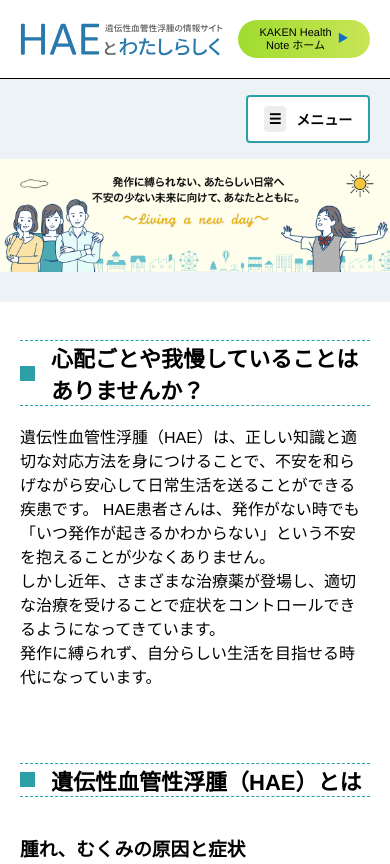
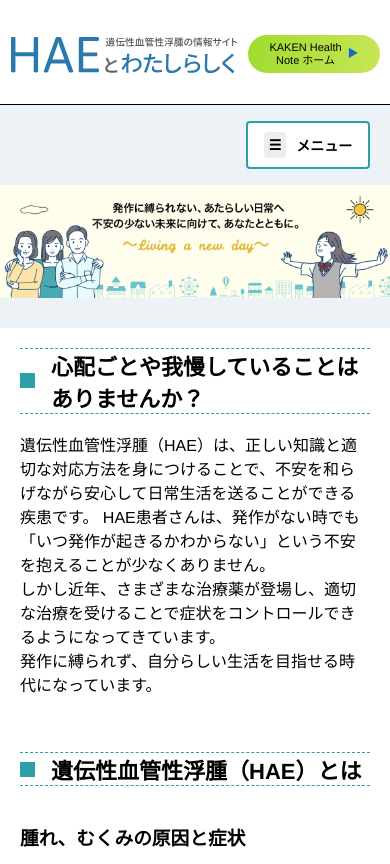
Before and after one commit to s-wakamatsu-dev/hae-site-practice, a plain HTML site: page index.html in a window 390 px wide. Shown: the top 864 px of the page. Drawn offline with Linux system fonts and the light colour scheme.

Commit message:
Add files via upload

```diff
--- a/style.css
+++ b/style.css
@@ -36,7 +36,8 @@ main > section:first-of-type h1 {
 /* ヘッダー全体 */
 .site-header {
   background-color: white;
-  padding: 20px;
+  max-width: 1183px;
+  height: 104px;
 }
 
 /* ロゴとホームリンク */
@@ -45,10 +46,12 @@ main > section:first-of-type h1 {
   justify-content: space-between;
   align-items: center;
   gap: 10px;
-  max-width: 1160px;
+  max-width: 1163px;
   /* 追加 */
+  height: 100%;
   margin: 0 auto;
   /* 追加 */
+  padding: 10px 10px 6px 10px;
 }
 
 .logo {
@@ -59,8 +62,10 @@ main > section:first-of-type h1 {
 }
 
 .header-top > a:first-child {
+  flex: 0 1 304px;
   min-width: 0;
 }
+
 
 /* 緑色のホームリンク */
 .home-link {
@@ -302,6 +307,7 @@ main > section:first-of-type h1 {
   display: flex;
   align-items: center;
   gap: 16px;
+  margin-top: 0;
 }
 
 .subhead::before {
@@ -661,13 +667,6 @@ main > section:first-of-type h1 {
     margin-top: 0;
   }
 
-  .header-top > a:first-child {
-    flex: 1 1 0;
-  }
-
-  .logo {
-    max-width: 203px;
-  }
 
   .home-link {
     width: 132px;
@@ -906,7 +905,6 @@ summary:hover {
   text-decoration: none;
 }
 
-
 /* 緑色のホームボタンのホバー */
 .home-link:hover {
   filter: brightness(0.9);
```
